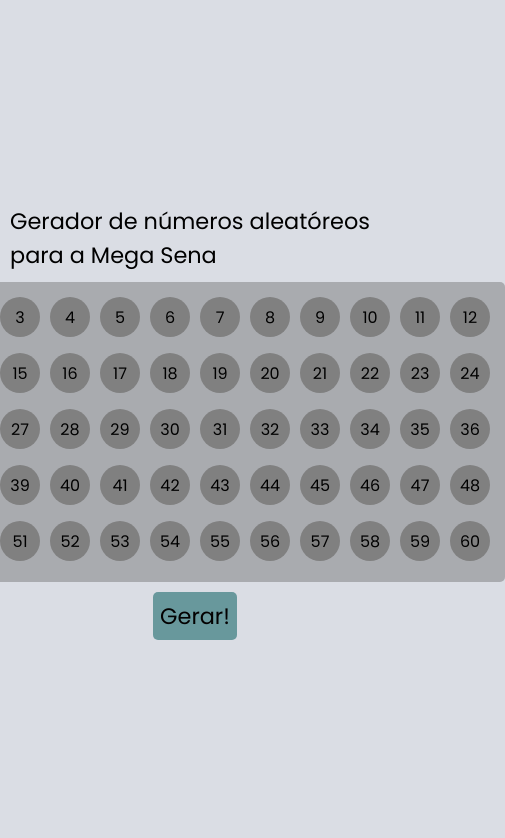
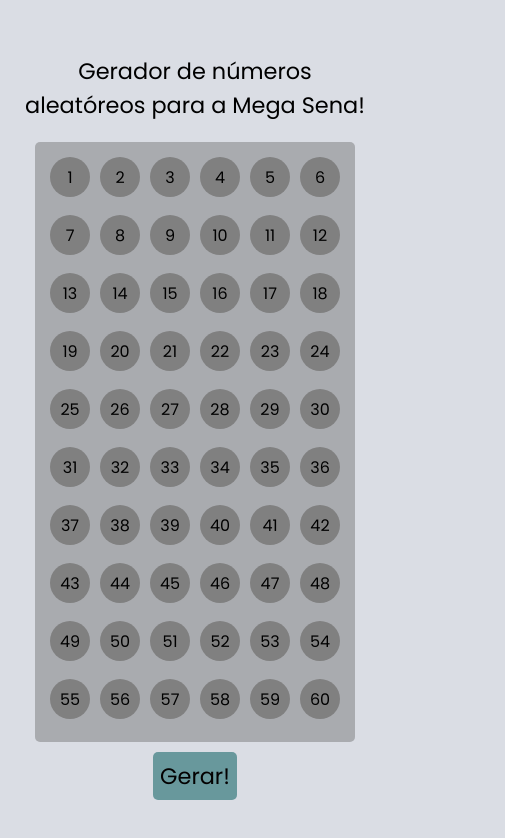
Before and after one commit to Wesley708/mega.random, a plain HTML site: page index.html in a window 390 px wide. Shown: the whole page, 505 px wide, since content can reach past the window. Drawn offline with Linux system fonts and the light colour scheme.

Commit message:
Alteração na responsividade e melhora da lógica para tirar o número 0 e colocar o 60

```diff
--- a/assets/css/style.css
+++ b/assets/css/style.css
@@ -60,3 +60,17 @@ h1{
 .selected{
     background-color: rgba(69, 131, 134, 0.76);
 }
+
+@media(max-width: 700px){
+    body{
+        text-align: center;
+    }
+    .container{
+        height: 600px;
+        width: 320px;
+    }
+    h1{
+        font-size: 1.4em;
+        margin: 20px;
+    }
+}
--- a/assets/js/script.js
+++ b/assets/js/script.js
@@ -8,8 +8,8 @@ function generate(){
     principal.innerHTML = '';
     var randomAraray = [];
     while(randomAraray.length <= 5){
-        var random = Math.floor(Math.random()*60);
-        if(!randomAraray.includes(random)){
+        var random = Math.floor(Math.random()*61);
+        if(!randomAraray.includes(random) && random != 0){
             randomAraray.push(random);
         }
 
--- a/index.html
+++ b/index.html
@@ -9,7 +9,7 @@
     <title>Números Mega Sena</title>
 </head>
 <body>
-    <h1>Gerador de números aleatóreos para a Mega Sena</h1>
+    <h1>Gerador de números aleatóreos para a Mega Sena!</h1>
     <div id="pricipal" class="container">
     </div>
     <button class="generate" onclick="generate()">Gerar!</button>
```
